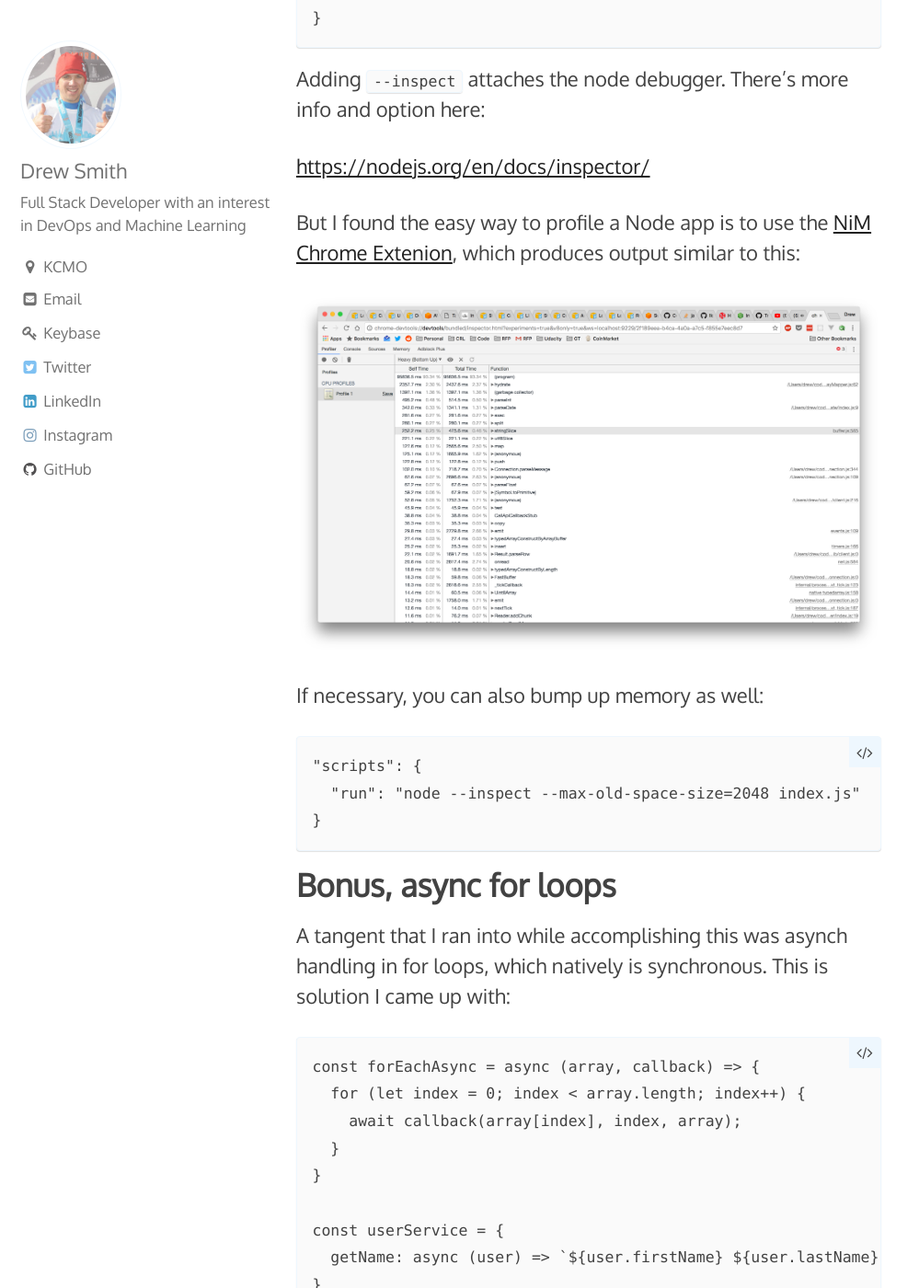
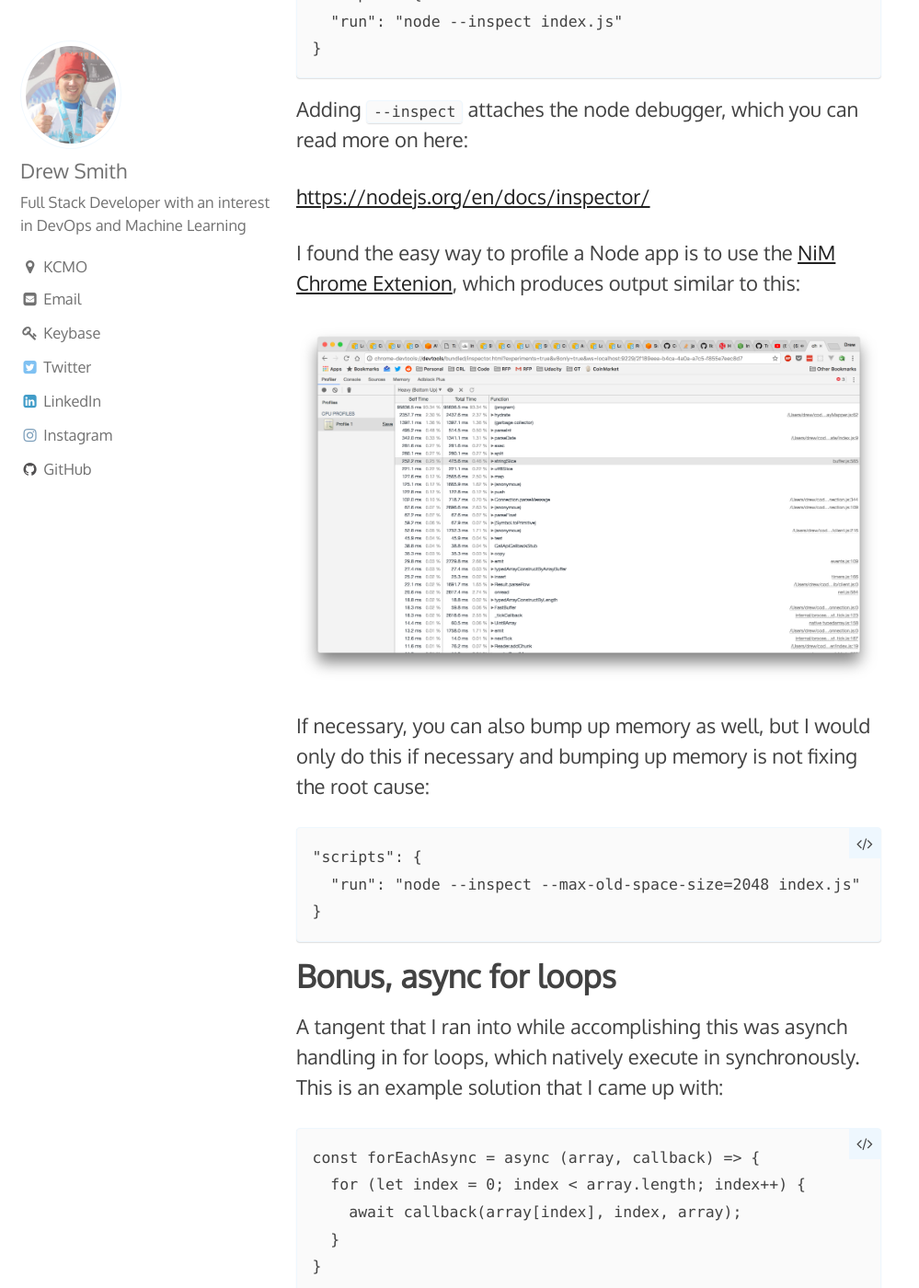
Before and after one commit to drewsmith/drewsmith.github.io, a Jekyll site: the page built from _posts/2018-04-06-Profiling_Node.md, in a window 1280 px wide and 1400 px high, scrolled down 1120 px. Shown: the whole window at 92% size, without its empty margins (0-999 px from the left). Built offline with Jekyll 4.4.1, drawn with Linux system fonts in a browser that asks for light colours; some of the changed text lies outside the part shown.

Commit message:
spelling and language changes

````diff
--- a/_posts/2018-04-06-Profiling_Node.md
+++ b/_posts/2018-04-06-Profiling_Node.md
@@ -24,7 +24,7 @@ This outputs an info object similar to:
   reason: 'heap growth over 5 consecutive GCs (20s) - 11.67 mb/hr' }
 ```
 
-Unfortantely, this is more a symptom or warning than a cause.
+Unfortantely, this identifies issues that are more a symptom or warning than a cause.
 
 ## Node Inspector
 
@@ -38,16 +38,15 @@ Thankfully, Node has a built-in inspect argument:
 }
 ```
 
-Adding `--inspect` attaches the node debugger. There's more info and option here:
-
+Adding `--inspect` attaches the node debugger, which you can read more on here:
 
 [https://nodejs.org/en/docs/inspector/](https://nodejs.org/en/docs/inspector/)
 
-But I found the easy way to profile a Node app is to use the [NiM Chrome Extenion](https://chrome.google.com/webstore/detail/nodejs-v8-inspector-manag/gnhhdgbaldcilmgcpfddgdbkhjohddkj?hl=en), which produces output similar to this:
+I found the easy way to profile a Node app is to use the [NiM Chrome Extenion](https://chrome.google.com/webstore/detail/nodejs-v8-inspector-manag/gnhhdgbaldcilmgcpfddgdbkhjohddkj?hl=en), which produces output similar to this:
 
 ![Node debugger]({{ "/assets/images/node_profiling.png" | absolute_url }})
 
-If necessary, you can also bump up memory as well:
+If necessary, you can also bump up memory as well, but I would only do this if necessary and bumping up memory is not fixing the root cause:
 
 ```
 "scripts": {
@@ -57,8 +56,7 @@ If necessary, you can also bump up memory as well:
 
 # Bonus, async for loops
 
-A tangent that I ran into while accomplishing this was asynch handling in for loops, which natively is synchronous. This
-is solution I came up with:
+A tangent that I ran into while accomplishing this was asynch handling in for loops, which natively execute in synchronously. This is an example solution that I came up with:
 
 ```
 const forEachAsync = async (array, callback) => {
@@ -67,7 +65,7 @@ const forEachAsync = async (array, callback) => {
   }
 }
 
-const userService = {
+const UserService = {
   getName: async (user) => `${user.firstName} ${user.lastName}`
 }
 
@@ -81,7 +79,7 @@ const users = [
 const getUserNames = async () => {
   await forEachAsync(users, async user => {
     try {
-      let name = await userService.getName(user);
+      let name = await UserService.getName(user);
       console.log("Name: ", name);
     } catch (err) {
       console.error(err.message);
````
Also changed, not shown: other parts of _posts/2018-04-06-Profiling_Node.md (+5 -1 lines).
